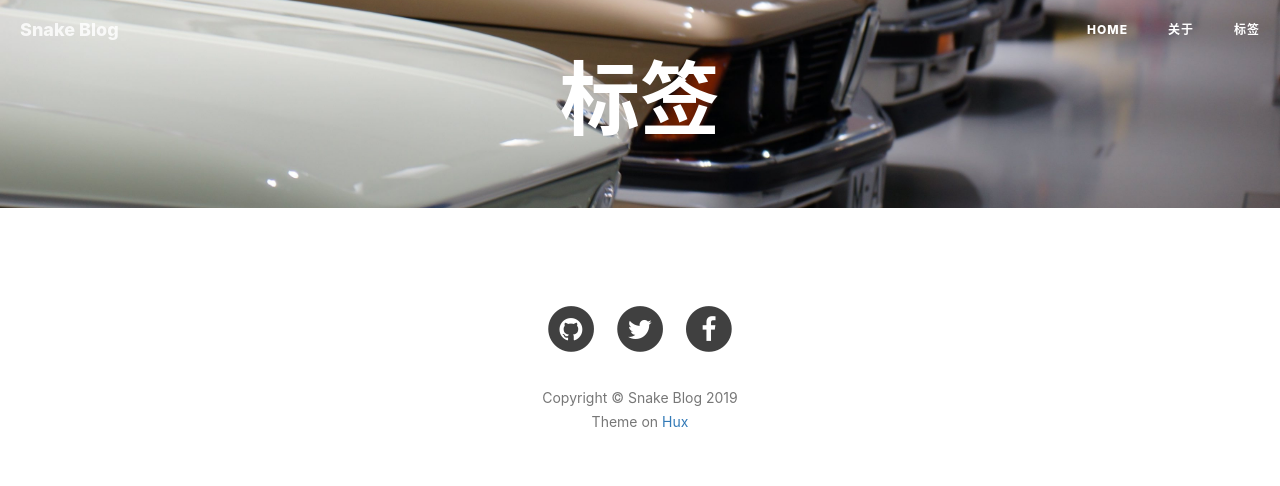
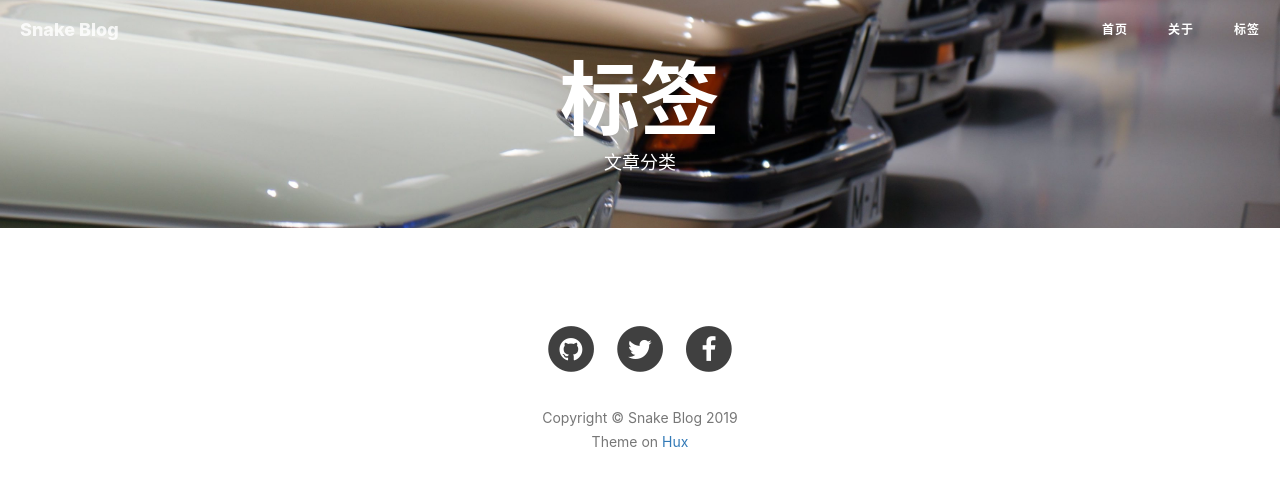
Before and after one commit to snakejordan/snakejordan.github.io, a Jekyll site: the page built from tags.html, in a window 1280 px wide. Shown: the top 486 px of the page. Built offline with Jekyll 4.4.1, drawn with Linux system fonts in a browser that asks for light colours; nearby versions of some CDN libraries; comment, search, counter and statistics services are not loaded.

Commit message:
完成基础内容修改，还差修改模板和引入页面。

```diff
--- a/_config.yml
+++ b/_config.yml
@@ -6,15 +6,20 @@ header-img: img/bg-default.jpg
 email: snakejordan@gmail.com
 description: "零散记录一些内容的地方"
 keyword: "Snake, snakejordan, snake_jordan"
-url: "https://blog.ty289.com"          # your host, for absolute URL
-baseurl: ""      # for example, '/blog' if your blog hosted on 'host/blog'
-github_repo: "https://github.com/snakejordan/snakejordan.github.io.git" # you code repository
+# your host, for absolute URL
+url: "https://blog.ty289.com"
+# for example, '/blog' if your blog hosted on 'host/blog'
+baseurl: ""
+# you code repository
+github_repo: "https://github.com/snakejordan/snakejordan.github.io.git"
 theme_on: "https://github.com/Huxpro"
 
 # Sidebar settings
-sidebar: true                           # whether or not using Sidebar.
-sidebar-about-description: "Goals determine what you going to be!"
-sidebar-avatar: /img/about-BY-gentle.jpg      # use absolute URL, seeing it's used in both `/` and `/about/`
+# whether or not using Sidebar.
+sidebar: true
+sidebar-about-description: "爱技术、爱车、爱延、爱家。"
+# use absolute URL, seeing it's used in both `/` and `/about/`
+sidebar-avatar: /img/M.jpg
 
 # SNS settings
 RSS: false
@@ -27,7 +32,8 @@ facebook_username: ty289
 permalink: pretty
 paginate: 10
 exclude: ["less","node_modules","Gruntfile.js","package.json","README.md"]
-anchorjs: true                          # if you want to customize anchor. check out line:181 of `post.html`
+# if you want to customize anchor. check out line:181 of `post.html`
+anchorjs: true
 
 # Gems
 # from PR#40, to support local preview for Jekyll 3.0
@@ -40,18 +46,23 @@ gems: [jekyll-paginate]
 markdown: kramdown
 highlighter: rouge
 kramdown:
-  input: GFM                            # use Github Flavored Markdown !important
+  # use Github Flavored Markdown !important
+  input: GFM
 
 # Analytics settings
 # Baidu Analytics
 ba_track_id: cd069afb41a64e73c2579a705a931b5b
 # Google Analytics
-ga_track_id: 'UA-138040400-1'            # Format: UA-xxxxxx-xx
-ga_domain: blog.ty289.com               # 默认的是 auto, 这里我是自定义了的域名，你如果没有自己的域名，需要改成auto
+# Format: UA-xxxxxx-xx
+ga_track_id: 'UA-138040400-1'
+# 默认的是 auto, 这里我是自定义了的域名，你如果没有自己的域名，需要改成auto
+ga_domain: blog.ty289.com
 
 # Featured Tags
-featured-tags: true                     # 是否使用首页标签
-featured-condition-size: 1              # 相同标签数量大于这个数，才会出现在首页
+# 是否使用首页标签
+featured-tags: true
+# 相同标签数量大于这个数，才会出现在首页
+featured-condition-size: 1
 
 # Progressive Web Apps
 chrome-tab-theme-color: "#000000"
--- a/_includes/footer.html
+++ b/_includes/footer.html
@@ -88,7 +88,7 @@
                 <p class="copyright text-muted">
                     Copyright &copy; {{ site.title }} {{ site.time | date: '%Y' }}
                     <br>
-                    Theme on <a href="{{ site.theme_on }}">Hux</a>
+                    Theme on <a target="_blank" href="{{ site.theme_on }}">Hux</a>
                 </p>
             </div>
         </div>
--- a/_includes/nav.html
+++ b/_includes/nav.html
@@ -17,7 +17,7 @@
             <div class="navbar-collapse">
                 <ul class="nav navbar-nav navbar-right">
                     <li>
-                        <a href="{{ site.baseurl }}/">Home</a>
+                        <a href="{{ site.baseurl }}/">首页</a>
                     </li>
                     {% for page in site.pages %}{% if page.title %}
                     <li>
--- a/tags.html
+++ b/tags.html
@@ -1,7 +1,7 @@
 ---
 layout: default
 title: "标签"
-description: ""
+description: "文章分类"
 header-img: "img/bg-tag.jpg"
 ---
 
@@ -31,13 +31,6 @@ header-img: "img/bg-tag.jpg"
 				<a href="#{{ tag[0] }}" title="{{ tag[0] }}" rel="{{ tag[1].size }}">{{ tag[0] }}</a>
 				{% endfor %}
 			</div>
-
-            <!--<blockquote class="tag-comments">
-                标签命名规范：
-                    <li>行业观察、职位、公司优先使用中文</li>
-                    <li>外国产品、术语优先使用英文</li>
-            </blockquote>-->
-
             <!-- 标签列表 -->
 			{% for tag in site.tags %}
 			<div class="one-tag-list">
@@ -45,10 +38,6 @@ header-img: "img/bg-tag.jpg"
                     <span class="tag-text">{{ tag[0] }}</span>
                 </span>
 				{% for post in tag[1] %}
-				  <!-- <li class="listing-item">
-				  <time datetime="{{ post.date | date:"%Y-%m-%d" }}">{{ post.date | date:"%Y-%m-%d" }}</time>
-				  <a href="{{ post.url }}" title="{{ post.title }}">{{ post.title }}</a>
-				  </li> -->
 				 <div class="post-preview">
 				    <a href="{{ post.url | prepend: site.baseurl }}">
 				        <h2 class="post-title">
@@ -60,13 +49,11 @@ header-img: "img/bg-tag.jpg"
 				        </h3>
 				        {% endif %}
 				    </a>
-				    <!-- <p class="post-meta">{{ post.date | date:"%Y-%m-%d" }}</p> -->
 				</div>
 				<hr>
 				{% endfor %}
 			</div>
 			{% endfor %}
-
 		</div>
 	</div>
 </div>
```
Also changed, not shown: img/M.jpg (added).
